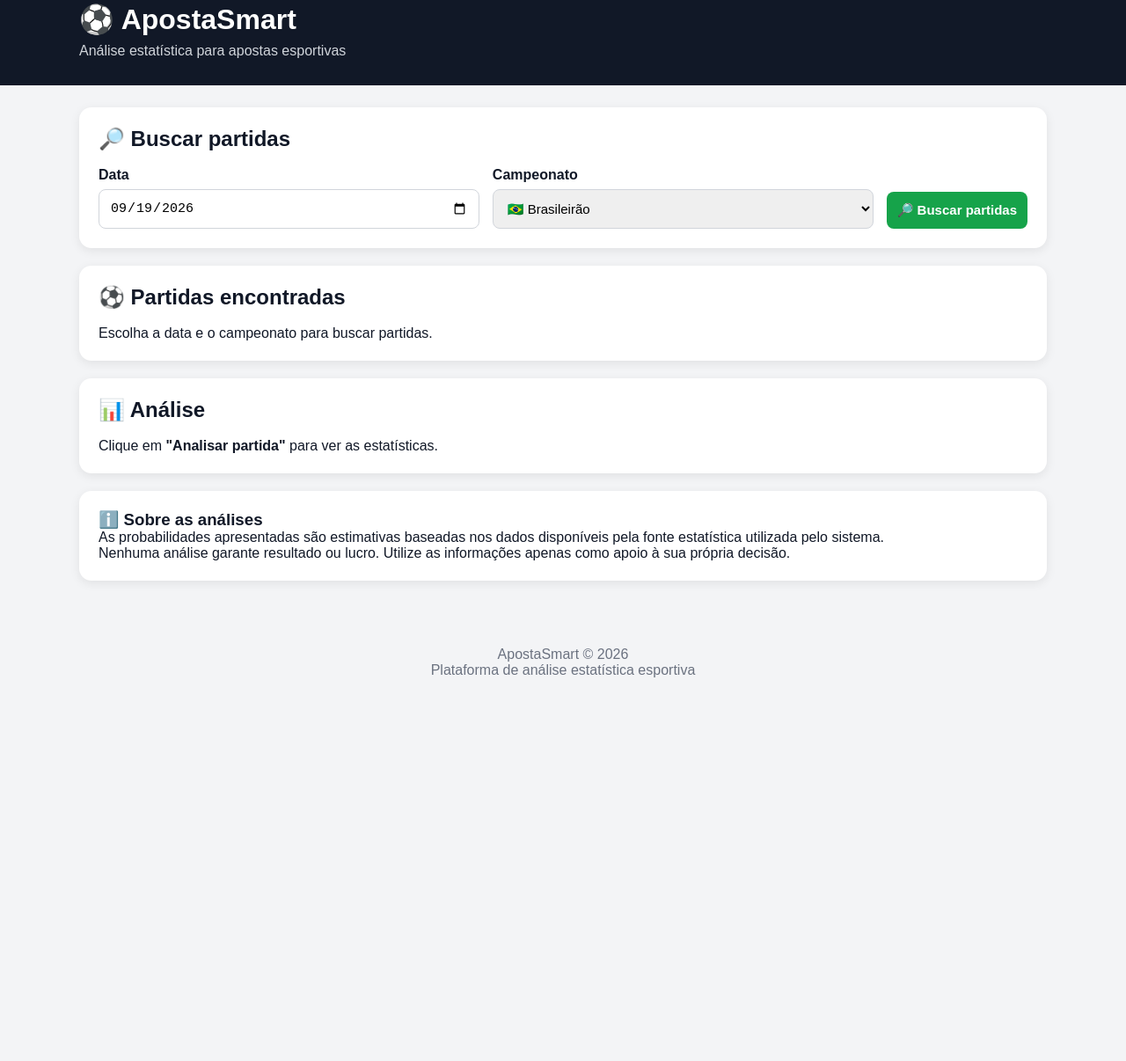
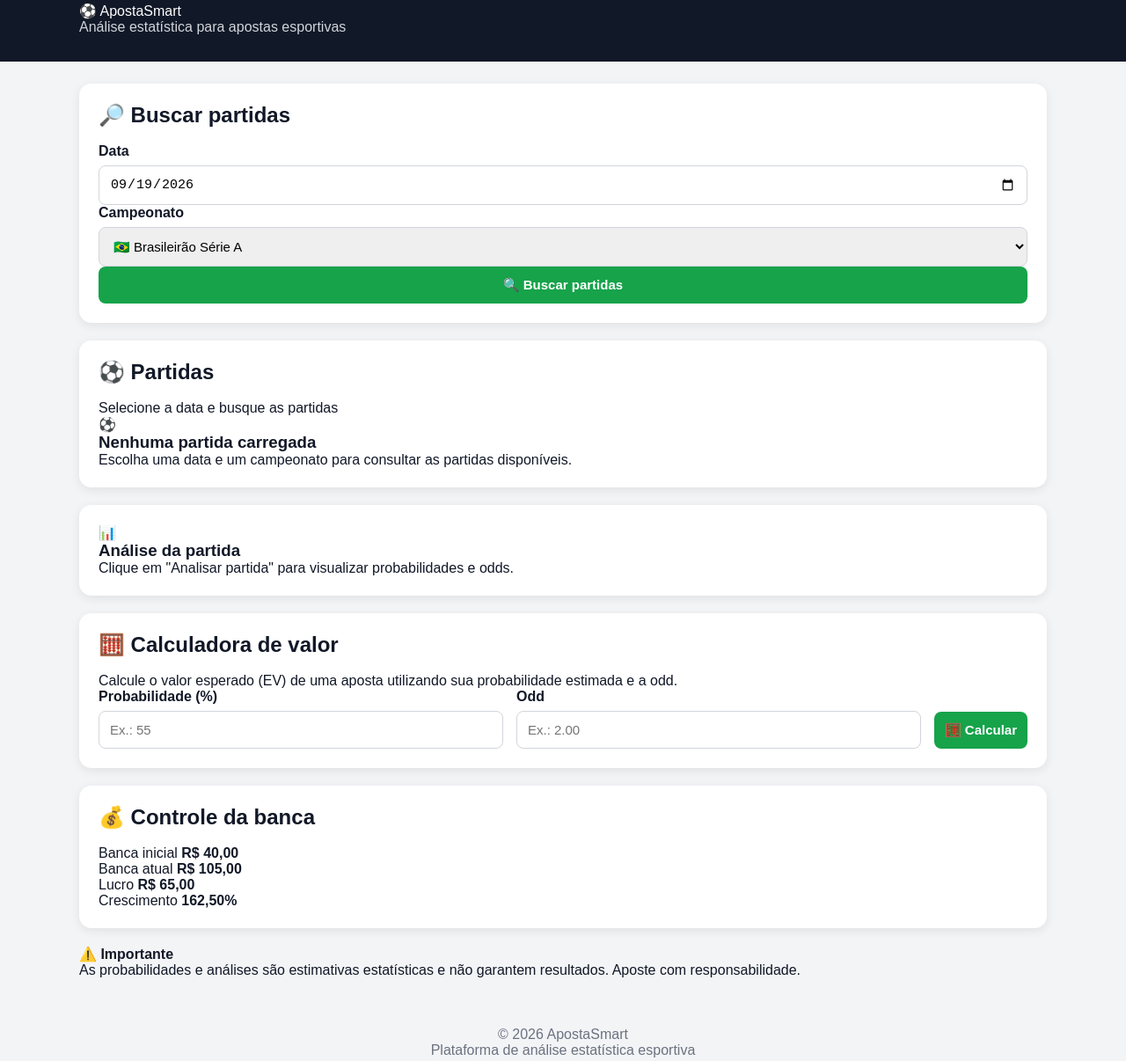
Before and after one commit to wesleyczs67-byte/aposta-smart, a website: page public/index.html in a window 1280 px wide. Shown: the part 27-1233 px from the top of the page at 88% size. Before the commit the page ends 828 px from the top, so only its background shows below. Drawn offline with Linux system fonts and the light colour scheme.

Commit message:
Update index.html

```diff
--- a/public/index.html
+++ b/public/index.html
@@ -1,6 +1,5 @@
 <!DOCTYPE html>
 <html lang="pt-BR">
-
 <head>
   <meta charset="UTF-8">
 
@@ -9,22 +8,27 @@
     content="width=device-width, initial-scale=1.0"
   >
 
-  <title>ApostaSmart</title>
+  <meta
+    name="description"
+    content="ApostaSmart - análise estatística de partidas esportivas"
+  >
 
-  <link
-    rel="stylesheet"
-    href="/style.css"
-  >
+  <title>ApostaSmart | Análise Esportiva</title>
+
+  <link rel="stylesheet" href="/style.css">
 </head>
 
 <body>
 
-  <header>
+  <!-- CABEÇALHO -->
+  <header class="topo">
     <div class="container">
 
-      <h1>⚽ ApostaSmart</h1>
+      <div class="logo">
+        ⚽ ApostaSmart
+      </div>
 
-      <p>
+      <p class="subtitulo">
         Análise estatística para apostas esportivas
       </p>
 
@@ -32,8 +36,8 @@
   </header>
 
 
+  <!-- CONTEÚDO PRINCIPAL -->
   <main class="container">
-
 
     <!-- BUSCA DE PARTIDAS -->
     <section class="card">
@@ -42,10 +46,9 @@
 
       <form id="searchForm">
 
-        <div class="filters">
+        <div class="form-grid">
 
-          <div class="field">
-
+          <div class="campo">
             <label for="date">
               Data
             </label>
@@ -53,22 +56,24 @@
             <input
               type="date"
               id="date"
+              name="date"
               required
             >
-
           </div>
 
 
-          <div class="field">
-
+          <div class="campo">
             <label for="league">
               Campeonato
             </label>
 
-            <select id="league">
+            <select
+              id="league"
+              name="league"
+            >
 
               <option value="71">
-                🇧🇷 Brasileirão
+                🇧🇷 Brasileirão Série A
               </option>
 
               <option value="39">
@@ -84,17 +89,16 @@
               </option>
 
             </select>
-
           </div>
 
 
-          <div class="field button-field">
+          <div class="campo botao-area">
 
             <button
               type="submit"
-              class="btn"
+              class="btn-principal"
             >
-              🔎 Buscar partidas
+              🔍 Buscar partidas
             </button>
 
           </div>
@@ -106,17 +110,40 @@
     </section>
 
 
-
-    <!-- PARTIDAS -->
+    <!-- LISTA DE PARTIDAS -->
     <section class="card">
 
-      <h2>⚽ Partidas encontradas</h2>
+      <div class="section-title">
 
-      <div id="matches">
+        <h2>⚽ Partidas</h2>
+
+        <span id="status">
+          Selecione a data e busque as partidas
+        </span>
+
+      </div>
+
+
+      <div
+        id="matches"
+        class="matches"
+      >
 
         <div class="empty">
-          Escolha a data e o campeonato
-          para buscar partidas.
+
+          <div class="empty-icon">
+            ⚽
+          </div>
+
+          <h3>
+            Nenhuma partida carregada
+          </h3>
+
+          <p>
+            Escolha uma data e um campeonato para consultar
+            as partidas disponíveis.
+          </p>
+
         </div>
 
       </div>
@@ -124,18 +151,159 @@
     </section>
 
 
+    <!-- ÁREA DE ANÁLISE -->
+    <section
+      id="analysis"
+      class="card analysis-section"
+    >
 
-    <!-- ANÁLISE -->
+      <div class="empty">
+
+        <div class="empty-icon">
+          📊
+        </div>
+
+        <h3>
+          Análise da partida
+        </h3>
+
+        <p>
+          Clique em "Analisar partida" para visualizar
+          probabilidades e odds.
+        </p>
+
+      </div>
+
+    </section>
+
+
+    <!-- CALCULADORA -->
     <section class="card">
 
-      <h2>📊 Análise</h2>
+      <h2>🧮 Calculadora de valor</h2>
 
-      <div id="analysis">
+      <p class="descricao">
+        Calcule o valor esperado (EV) de uma aposta
+        utilizando sua probabilidade estimada e a odd.
+      </p>
 
-        <div class="empty">
-          Clique em
-          <strong>"Analisar partida"</strong>
-          para ver as estatísticas.
+
+      <div class="calculator">
+
+        <div class="campo">
+
+          <label for="probabilidade">
+            Probabilidade (%)
+          </label>
+
+          <input
+            type="number"
+            id="probabilidade"
+            placeholder="Ex.: 55"
+            min="0"
+            max="100"
+            step="0.1"
+          >
+
+        </div>
+
+
+        <div class="campo">
+
+          <label for="odd">
+            Odd
+          </label>
+
+          <input
+            type="number"
+            id="odd"
+            placeholder="Ex.: 2.00"
+            min="1"
+            step="0.01"
+          >
+
+        </div>
+
+
+        <div class="campo botao-area">
+
+          <button
+            type="button"
+            class="btn-principal"
+            onclick="calcularValor()"
+          >
+            🧮 Calcular
+          </button>
+
+        </div>
+
+      </div>
+
+
+      <div
+        id="resultado-calculo"
+        class="resultado-calculo"
+      ></div>
+
+    </section>
+
+
+    <!-- BANCA -->
+    <section class="card">
+
+      <h2>💰 Controle da banca</h2>
+
+      <div class="banca-grid">
+
+        <div class="banca-item">
+
+          <span>
+            Banca inicial
+          </span>
+
+          <strong>
+            R$ 40,00
+          </strong>
+
+        </div>
+
+
+        <div class="banca-item">
+
+          <span>
+            Banca atual
+          </span>
+
+          <strong>
+            R$ 105,00
+          </strong>
+
+        </div>
+
+
+        <div class="banca-item">
+
+          <span>
+            Lucro
+          </span>
+
+          <strong>
+            R$ 65,00
+          </strong>
+
+        </div>
+
+
+        <div class="banca-item">
+
+          <span>
+            Crescimento
+          </span>
+
+          <strong>
+            162,50%
+          </strong>
+
         </div>
 
       </div>
@@ -143,37 +311,31 @@
     </section>
 
 
+    <!-- AVISO -->
+    <section class="aviso">
 
-    <!-- AVISO -->
-    <section class="card notice">
-
-      <h3>ℹ️ Sobre as análises</h3>
+      <strong>
+        ⚠️ Importante
+      </strong>
 
       <p>
-        As probabilidades apresentadas são estimativas
-        baseadas nos dados disponíveis pela fonte
-        estatística utilizada pelo sistema.
-      </p>
-
-      <p>
-        Nenhuma análise garante resultado ou lucro.
-        Utilize as informações apenas como apoio à
-        sua própria decisão.
+        As probabilidades e análises são estimativas
+        estatísticas e não garantem resultados.
+        Aposte com responsabilidade.
       </p>
 
     </section>
 
-
   </main>
 
 
-
+  <!-- RODAPÉ -->
   <footer>
 
     <div class="container">
 
       <p>
-        ApostaSmart © 2026
+        © 2026 ApostaSmart
       </p>
 
       <p>
@@ -185,10 +347,189 @@
   </footer>
 
 
-
   <!-- JAVASCRIPT -->
   <script src="/app.js"></script>
 
+  <script>
+
+    // Define a data atual automaticamente
+    const campoData = document.getElementById("date");
+
+    if (campoData) {
+
+      const hoje = new Date();
+
+      const ano = hoje.getFullYear();
+
+      const mes = String(
+        hoje.getMonth() + 1
+      ).padStart(2, "0");
+
+      const dia = String(
+        hoje.getDate()
+      ).padStart(2, "0");
+
+      campoData.value =
+        `${ano}-${mes}-${dia}`;
+    }
+
+
+    // Calculadora de valor esperado
+    function calcularValor() {
+
+      const probabilidade =
+        Number(
+          document.getElementById(
+            "probabilidade"
+          ).value
+        );
+
+      const odd =
+        Number(
+          document.getElementById(
+            "odd"
+          ).value
+        );
+
+      const resultado =
+        document.getElementById(
+          "resultado-calculo"
+        );
+
+
+      if (
+        !probabilidade ||
+        !odd ||
+        probabilidade <= 0 ||
+        probabilidade > 100 ||
+        odd <= 1
+      ) {
+
+        resultado.innerHTML = `
+          <div class="error">
+            Informe uma probabilidade entre 0 e 100
+            e uma odd maior que 1.
+          </div>
+        `;
+
+        return;
+      }
+
+
+      const prob =
+        probabilidade / 100;
+
+
+      const valorEsperado =
+        ((prob * odd) - 1) * 100;
+
+
+      const oddJusta =
+        1 / prob;
+
+
+      let classificacao = "";
+
+
+      if (valorEsperado > 0) {
+
+        classificacao = `
+          <span class="positivo">
+            📈 Valor esperado positivo
+          </span>
+        `;
+
+      } else if (valorEsperado < 0) {
+
+        classificacao = `
+          <span class="negativo">
+            📉 Valor esperado negativo
+          </span>
+        `;
+
+      } else {
+
+        classificacao = `
+          <span>
+            ⚖️ Valor esperado neutro
+          </span>
+        `;
+
+      }
+
+
+      resultado.innerHTML = `
+
+        <div class="calculo-box">
+
+          <h3>
+            Resultado
+          </h3>
+
+          <div class="calculo-linha">
+
+            <span>
+              Probabilidade informada
+            </span>
+
+            <strong>
+              ${probabilidade.toFixed(2)}%
+            </strong>
+
+          </div>
+
+
+          <div class="calculo-linha">
+
+            <span>
+              Odd informada
+            </span>
+
+            <strong>
+              ${odd.toFixed(2)}
+            </strong>
+
+          </div>
+
+
+          <div class="calculo-linha">
+
+            <span>
+              Odd justa
+            </span>
+
+            <strong>
+              ${oddJusta.toFixed(2)}
+            </strong>
+
+          </div>
+
+
+          <div class="calculo-linha destaque">
+
+            <span>
+              Valor esperado
+            </span>
+
+            <strong>
+              ${valorEsperado.toFixed(2)}%
+            </strong>
+
+          </div>
+
+
+          <div class="classificacao">
+
+            ${classificacao}
+
+          </div>
+
+        </div>
+
+      `;
+    }
+
+  </script>
+
 </body>
-
 </html>
```
